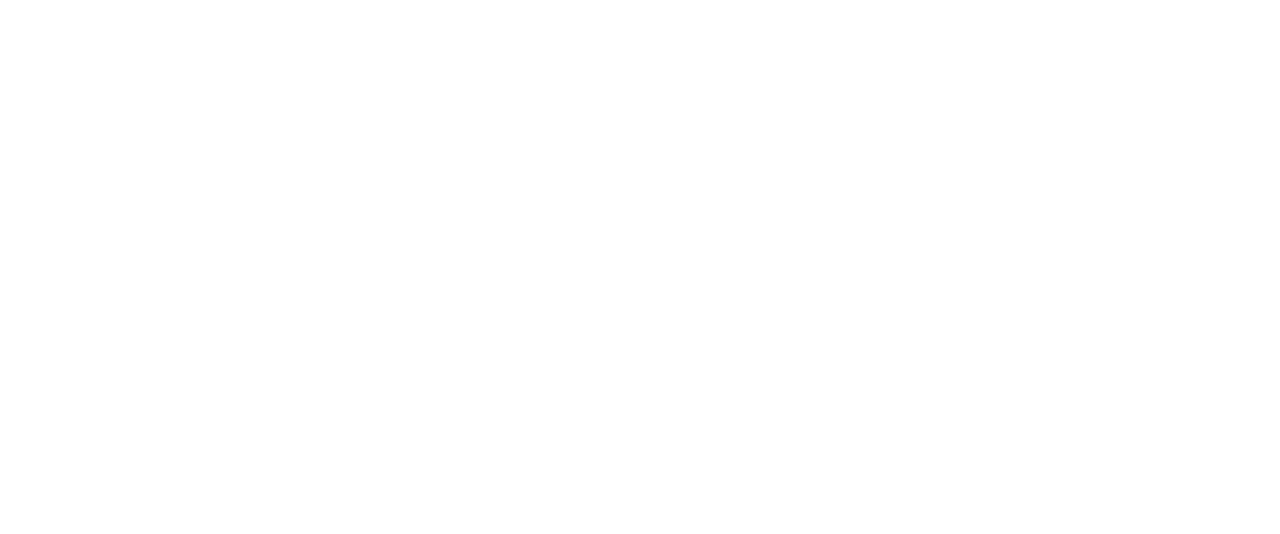
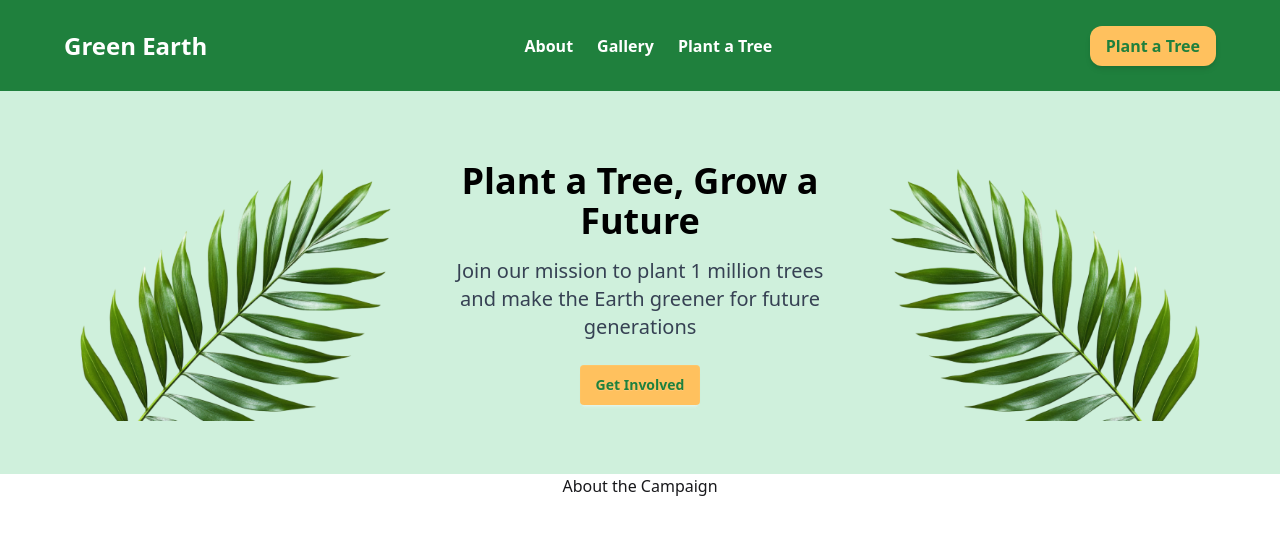
Before and after one commit to taiebasanjida/green-earth, a plain HTML site: page index.html in a window 1280 px wide. Drawn offline with nearby package versions, Linux system fonts and the light colour scheme.

Commit message:
navbar and banner section

```diff
--- a/index.html
+++ b/index.html
@@ -5,8 +5,74 @@
     <meta charset="UTF-8">
     <meta name="viewport" content="width=device-width, initial-scale=1.0">
     <title>Green Earth</title>
+    <link href="https://cdn.jsdelivr.net/npm/daisyui@5" rel="stylesheet" type="text/css" />
+    <script src="https://cdn.jsdelivr.net/npm/@tailwindcss/browser@4"></script>
+       <!--  -->
+
 </head>
 <body>
+  <section>
+      <!-- Navbar -->
+  <nav class="bg-[#1F803D] w-full max-w-[1920px] h-[91px] flex items-center px-6 md:px-16">
+    <div class="flex justify-between items-center w-full">
+
+      <!-- Logo -->
+      <div class="flex gap-2">
+
+        <div class="text-white text-2xl font-bold">
+        Green Earth
+      </div>
+      </div>
+
+
+      <ul class=" md:flex md:gap-6 justify-between items-center gap-3 text-white font-semibold">
+
+        <li><a href="#" class="hover:text-[#FFC15]">About</a></li>
+        <li><a href="#" class="hover:text-[#FFC15]">Gallery</a></li>
+        <li><a href="#" class="hover:text-[#FFC15]">Plant a Tree</a></li>
+      </ul>
+
+      <!-- Button -->
+      <div>
+            </button>
+        <button class=" bg-[#FFC15E] text-[#1F803D] px-4 py-2 rounded-xl shadow-md hover:bg-[#1F803D]
+         hover:text-white transition">
+          <a href="" class="font-semibold">Plant a Tree</a>
+        </button>
+      </div>
+      </nav>
+  </section>
+
+    <section class="bg-[#CFF0DC] w-full max-w-[1920px] h-[383px] flex justify-between items-center px-4     md:px-8 mx-auto">
+        <!-- Left Image -->
+        <div class="flex-1 hidden md:flex justify-center items-center">
+            <img src="./assets/hero-leaf1.png" alt="Left Image" class="max-h-[80%] w-auto object-contain">
+        </div>
+
+        <!-- Text Content -->
+        <div class="flex-1 flex flex-col justify-center items-center text-center px-4">
+            <h1 class="text-3xl md:text-4xl font-bold  text-black">Plant a Tree, Grow a Future</h1>
+            <p class="mt-4 text-gray-700 text-lg md:text-xl max-w-md">
+            Join our mission to plant 1 million trees and make the Earth greener for future generations
+        </p>
+            <button class="mt-6 btn bg-[#FFC15E] text-[#1F803D] hover:bg-[#1F803D] hover:text-white border-none font-semibold">
+                Get Involved
+            </button>
+        </div>
+
+        <!-- Right Image -->
+        <div class="flex-1 hidden md:flex justify-center items-center">
+            <img src="./assets/hero-leaf2.png" alt="Right Image" class="max-h-[80%] w-auto object-contain">
+        </div>
+    </section>
+
+    <section>
+
+    </section>
+
+    <section>
+        <h2 class="text-center">About the Campaign</h2>
+    </section>
 
 </body>
 </html>
```
Also changed, not shown: tailwind.config.js (added).
